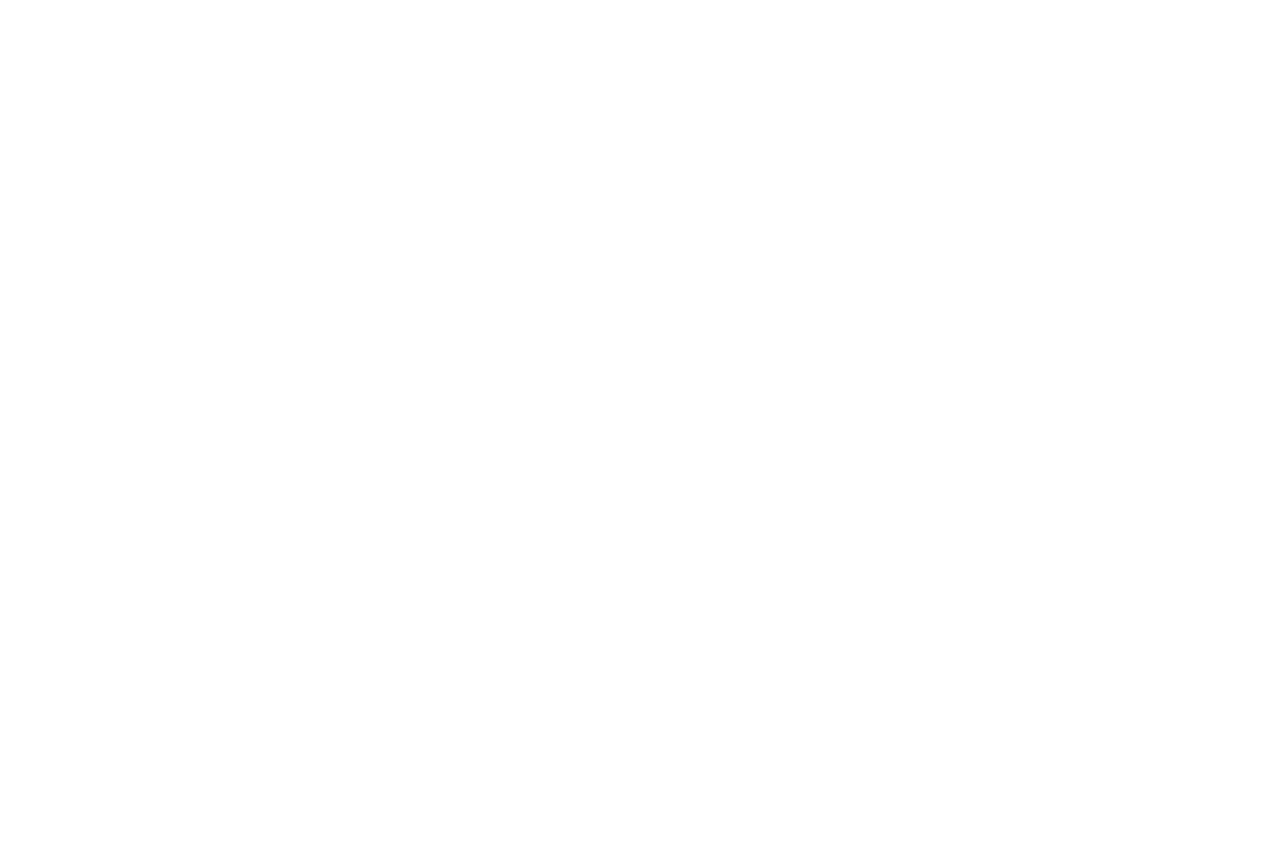
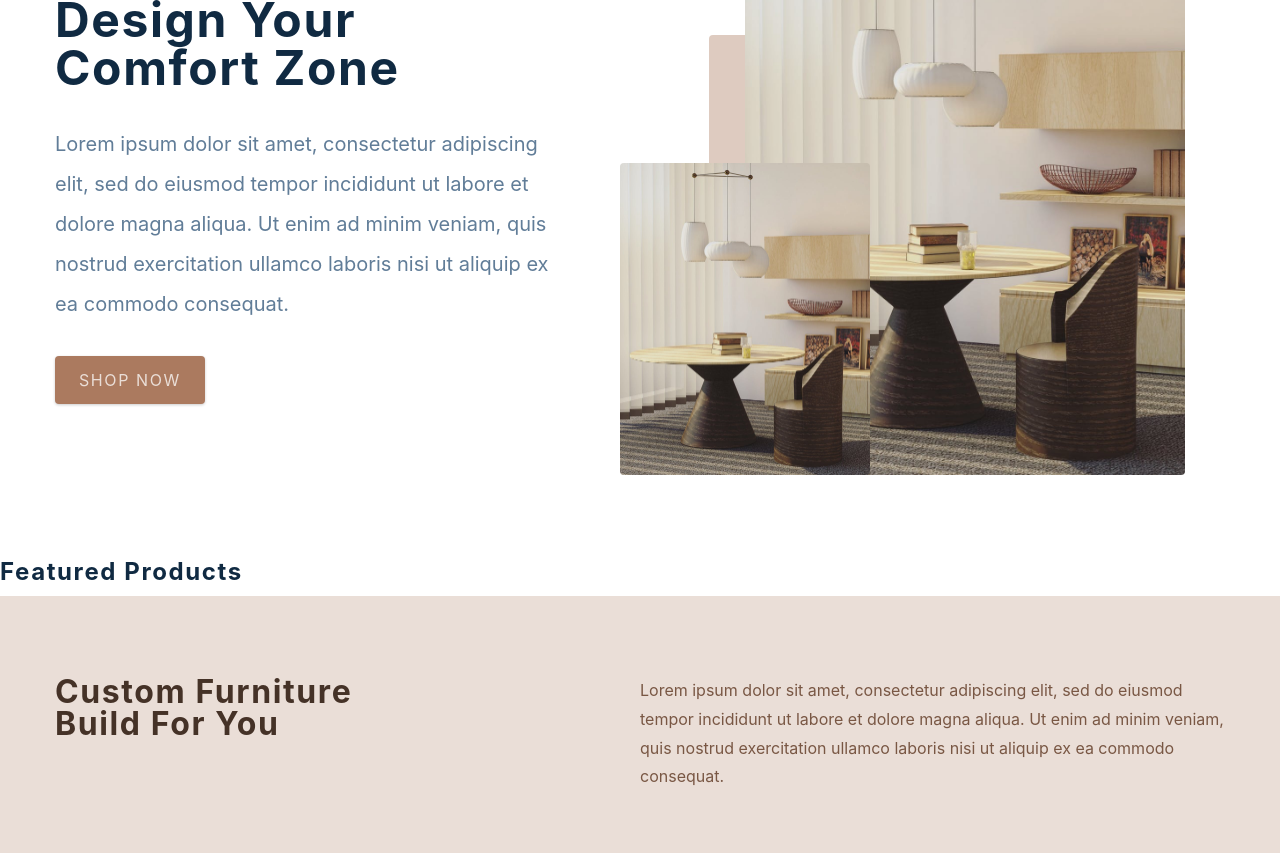
Before and after one commit to zhengping97/ecommerce-project, a React (Create React App) app: page / in a window 1280 px wide. Shown: the part 240-1093 px from the top of the page. Before the commit the page ends 800 px from the top, so only its background shows below. Built offline with nearby package versions, Linux system fonts and the light colour scheme.

Commit message:
updated homepage

```diff
--- a/src/components/Contact.js
+++ b/src/components/Contact.js
@@ -2,7 +2,31 @@
 import styled from 'styled-components'
 
 const Contact = () => {
-  return <h4>contact section</h4>
+  return (
+    <Wrapper>
+      <div className='section-center'>
+        <h3>Join our newsletter and get 20% off</h3>
+        <div className='content'>
+          <p>
+            Lorem ipsum dolor sit amet, consectetur adipiscing elit, sed do eiusmod tempor incididunt ut
+            labore et dolore magna aliqua.
+          </p>
+          <form
+            className='contact-form'
+            action="https://formspree.io/f/xoqryrzw"
+            method="POST">
+            <input
+              type='email'
+              className='form-input'
+              placeholder='enter email'
+              name='_replyto'
+            />
+            <button type='submit' className='submit-btn'>subscribe</button>
+          </form>
+        </div>
+      </div>
+    </Wrapper>
+  );
 }
 const Wrapper = styled.section`
   padding: 5rem 0;
--- a/src/components/Hero.js
+++ b/src/components/Hero.js
@@ -5,7 +5,21 @@
 import heroBcg2 from '../assets/hero-bcg-2.jpeg'
 
 const Hero = () => {
-  return <h4>hero</h4>
+  return (
+    <Wrapper className='section-center'>
+      <article className='content'>
+        <h1>Design your <br /> comfort zone</h1>
+        <p>Lorem ipsum dolor sit amet, consectetur adipiscing elit, sed do eiusmod tempor incididunt ut
+          labore et dolore magna aliqua. Ut enim ad minim veniam, quis nostrud exercitation ullamco laboris
+          nisi ut aliquip ex ea commodo consequat.</p>
+        <Link to='/products' className='btn hero-btn'>shop now</Link>
+      </article>
+      <article className='img-container'>
+        <img src={heroBcg} alt='nice table' className='main-img' />
+        <img src={heroBcg} alt='person working' className='accent-img' />
+      </article>
+    </Wrapper>
+  );
 }
 
 const Wrapper = styled.section`
--- a/src/components/Services.js
+++ b/src/components/Services.js
@@ -3,7 +3,28 @@
 import { services } from '../utils/constants'
 
 const Services = () => {
-  return <h4>services </h4>
+  return (
+    <Wrapper>
+      <div className='section-center'>
+        <article className='header'>
+          <h3>custom furniture <br /> build for you</h3>
+          <p>Lorem ipsum dolor sit amet, consectetur adipiscing elit, sed do eiusmod tempor incididunt ut
+            labore et dolore magna aliqua. Ut enim ad minim veniam, quis nostrud exercitation ullamco laboris
+            nisi ut aliquip ex ea commodo consequat.</p>
+        </article>
+        <div className='services-center'>
+          {services.map((service) => {
+            const { id, icon, title, text } = service;
+            return <article key={id} className='service'>
+              <span className='icon'>{icon}</span>
+              <h4>{title}</h4>
+              <p>{text}</p>
+            </article>
+          })}
+        </div>
+      </div>
+    </Wrapper>
+  );
 }
 
 const Wrapper = styled.section`
--- a/src/pages/HomePage.js
+++ b/src/pages/HomePage.js
@@ -1,7 +1,14 @@
 import React from 'react'
 import { FeaturedProducts, Hero, Services, Contact } from '../components'
 const HomePage = () => {
-  return <h4>home page</h4>
+  return (
+    <main>
+      <Hero />
+      <FeaturedProducts />
+      <Services />
+      <Contact />
+    </main>
+  );
 }
 
 export default HomePage
```
Also changed, not shown: 1 other file (tests, documents, lock files or other folders).
